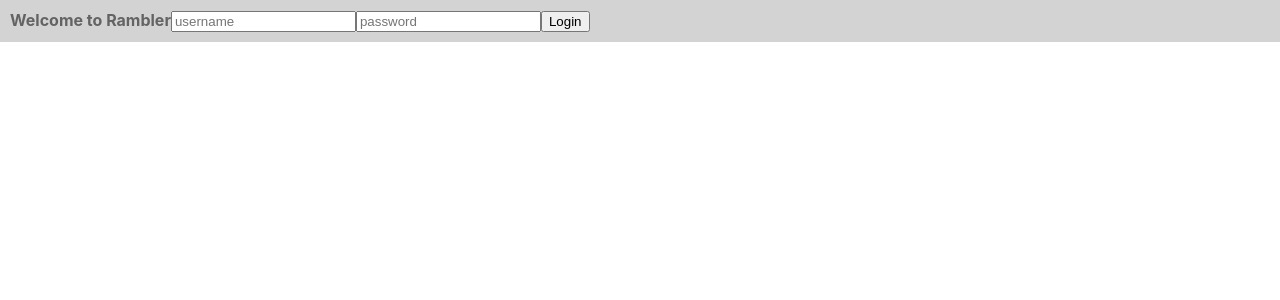
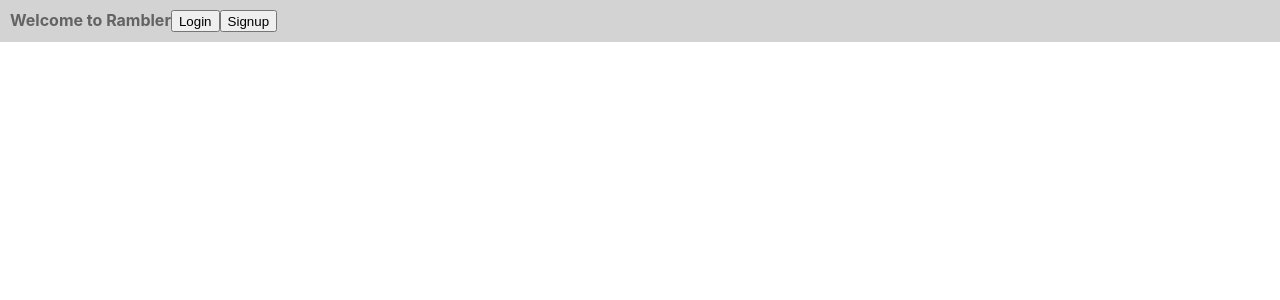
Before and after one commit to kelypso/rambler, a React (Create React App) app in the folder client/: page / in a window 1280 px wide. Shown: the top 300 px of the page. Built offline with nearby package versions, Linux system fonts and the light colour scheme; no server answers.

Commit message:
install react router dom; import to app; update login/signup navbar

```diff
--- a/client/package.json
+++ b/client/package.json
@@ -9,6 +9,7 @@
     "react": "^16.12.0",
     "react-dom": "^16.12.0",
     "react-redux": "^7.1.3",
+    "react-router-dom": "^5.1.2",
     "react-scripts": "3.3.0",
     "redux": "^4.0.5",
     "redux-thunk": "^2.3.0"
--- a/client/src/App.js
+++ b/client/src/App.js
@@ -4,6 +4,7 @@ import {connect} from 'react-redux';
 import {getCurrentUser} from './actions/user.js';
 import NavBar from './components/NavBar.js';
 import MainContainer from './components/MainContainer.js';
+import {BrowserRouter as Router, Route} from 'react-router-dom';
 
 class App extends React.Component {
 
--- a/client/src/components/NavBar.js
+++ b/client/src/components/NavBar.js
@@ -7,7 +7,8 @@ const NavBar = ({user}) => {
     return (
         <div className="NavBar">
             {user ? <strong>Welcome, {user.attributes.name}</strong> : <strong>Welcome to Rambler</strong>}
-            {user ? <Logout /> : <Login />}
+            <button>Login</button>
+            <button>Signup</button>
         </div>
     )
 }
```
Also changed, not shown: 1 other file (tests, documents, lock files or other folders).
